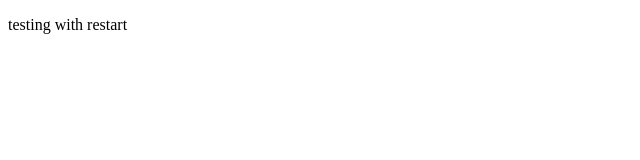
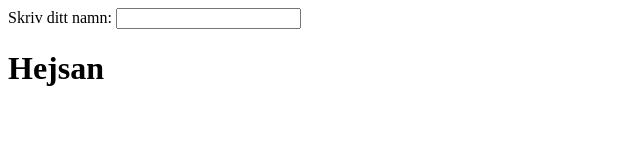
Before and after one commit to LenaSYS/Exjobb-2020-a14oscna, a plain HTML site: page Angular/index.html in a window 1280 px wide. Shown: the whole page, without its empty margins (0-640 px from the left). Drawn offline with nearby package versions, Linux system fonts and the light colour scheme.

Commit message:
CDN + testing code

```diff
--- a/Angular/index.html
+++ b/Angular/index.html
@@ -1,11 +1,16 @@
 <!DOCTYPE html>
-<html lang="en">
+<html lang="en" ng-app>
 <head>
     <meta charset="UTF-8">
     <meta name="viewport" content="width=device-width, initial-scale=1.0">
+    <script src="https://ajax.googleapis.com/ajax/libs/angularjs/1.7.9/angular.min.js"></script>
     <title>Angular 1.7.9</title>
 </head>
-<body>
-    <p>testing with restart</p>
+<body ng-init>
+    <div>
+        <label>Skriv ditt namn:</label>
+        <input type="text" ng-model="namn">
+        <h1>Hejsan {{namn}}</h1>
+      </div>
 </body>
 </html>
```
